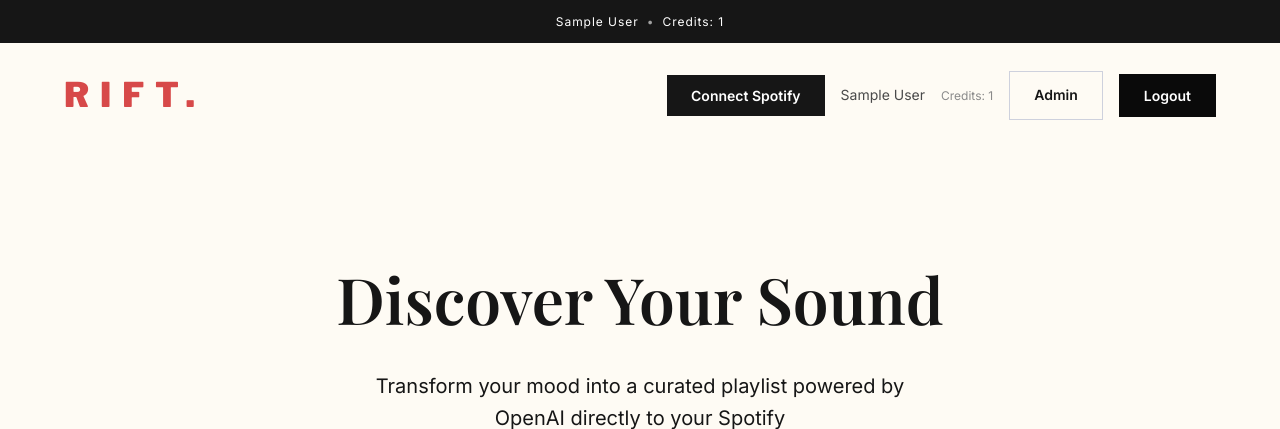
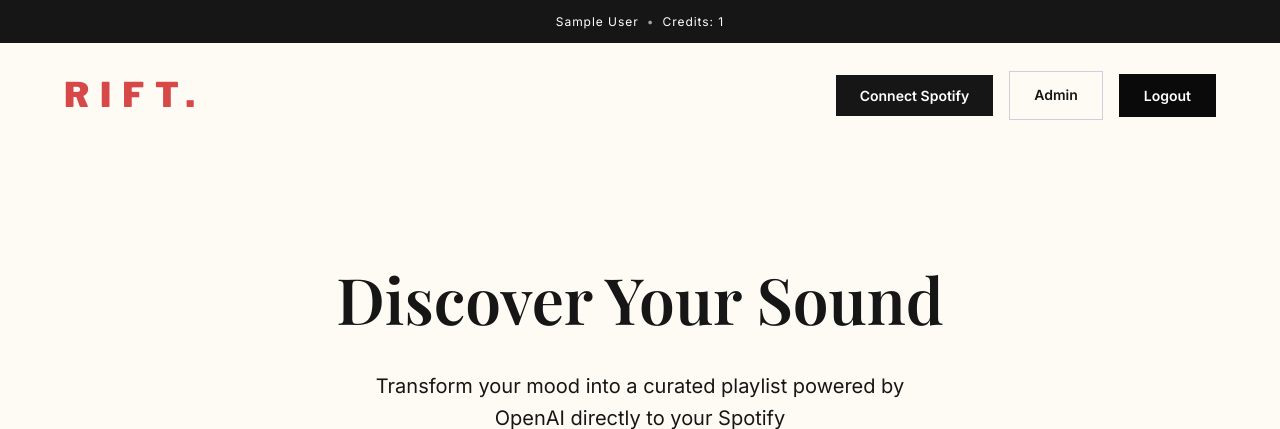
Before and after one commit to visu21ab/Rift, a Flask app: page / in a window 1280 px wide. Shown: the top 429 px of the page. Run offline with Flask 3, Linux system fonts and the light colour scheme; the visitor is signed in with stand-in values (Sample User, id 1); tables that the repository leaves empty hold one stand-in row (values such as "Sample post").

Commit message:
Last edits on feature (#10)
* Refactor playlist generation logic to include customizable track count and update UI. Enhanced error handling for track retrieval and improved styling for buttons and input fields. Removed unused quote section from HTML template.

* Implement user authentication, admin features, and playlist credit system. Updated README with new environment variables and usage instructions. Added database models for User, Invite, and PlaylistUsage. Enhanced UI to display user credits and admin access. Integrated Gmail SMTP for invitation emails and adjusted API endpoints for user management.

* Update requirements.txt to include psycopg2-binary version 2.9.9

* edits 8

* Refine logged-in banner display

* Handle long Spotify IDs and ignore session files

* add requierements

* req

```diff
--- a/app.py
+++ b/app.py
@@ -64,7 +64,7 @@ class User(db.Model):
     password_hash = db.Column(db.String(255), nullable=False)
     is_admin = db.Column(db.Boolean, default=False)
     credits_remaining = db.Column(db.Integer, default=3)
-    spotify_user_id = db.Column(db.String(255))
+    spotify_user_id = db.Column(db.Text)
     spotify_display_name = db.Column(db.String(255))
     created_at = db.Column(db.DateTime, default=datetime.utcnow)
     updated_at = db.Column(db.DateTime, default=datetime.utcnow, onupdate=datetime.utcnow)
--- a/requirements.txt
+++ b/requirements.txt
@@ -6,6 +6,7 @@ openai>=2.0.0
 Flask-SQLAlchemy==3.1.1
 passlib[bcrypt]==1.7.4
 psycopg[binary]==3.2.12
+bcrypt==4.1.2
 fastapi
 uvicorn
 gunicorn
--- a/static/js/app.js
+++ b/static/js/app.js
@@ -103,14 +103,16 @@ async function checkAuthStatus() {
 function updateUserHeader(data) {
     const loginBtn = document.getElementById('loginBtn');
     const userInfo = document.getElementById('userInfo');
-    const userName = document.getElementById('userName');
-    const userCredits = document.getElementById('userCredits');
+    const topBannerIdentity = document.getElementById('topBannerIdentity');
+    const topBannerCredits = document.getElementById('topBannerCredits');
 
     if (userInfo) userInfo.style.display = 'flex';
     if (loginBtn) loginBtn.style.display = data.spotify_connected ? 'none' : 'inline-flex';
-    if (userName) userName.textContent = data.spotify_display_name || data.email || 'User';
-    if (userCredits && typeof data.credits_remaining === 'number') {
-        userCredits.textContent = `Credits: ${data.credits_remaining}`;
+    if (topBannerIdentity) {
+        topBannerIdentity.textContent = data.spotify_display_name || data.email || 'User';
+    }
+    if (topBannerCredits && typeof data.credits_remaining === 'number') {
+        topBannerCredits.textContent = `Credits: ${data.credits_remaining}`;
     }
 }
 
@@ -126,9 +128,9 @@ function displayResults(data) {
         const requestedCount = typeof data.requested_track_count === 'number' ? data.requested_track_count : null;
         tracksMetric.textContent = requestedCount ? `${data.tracks_found}/${requestedCount}` : data.tracks_found;
     }
-    const userCredits = document.getElementById('userCredits');
-    if (userCredits && typeof data.credits_remaining === 'number') {
-        userCredits.textContent = `Credits: ${data.credits_remaining}`;
+    const topBannerCredits = document.getElementById('topBannerCredits');
+    if (topBannerCredits && typeof data.credits_remaining === 'number') {
+        topBannerCredits.textContent = `Credits: ${data.credits_remaining}`;
     }
 
     // Update Spotify link
--- a/templates/index.html
+++ b/templates/index.html
@@ -35,8 +35,6 @@
                 <div class="auth-section" id="authSection">
                     <button class="btn btn-primary" id="loginBtn">Connect Spotify</button>
                     <div class="user-info" id="userInfo" style="display: none;">
-                        <span class="user-name" id="userName"></span>
-                        <span class="user-credits" id="userCredits"></span>
                         {% if user and user.is_admin %}
                         <a href="{{ url_for('admin_dashboard') }}" class="btn btn-admin">Admin</a>
                         {% endif %}
```
